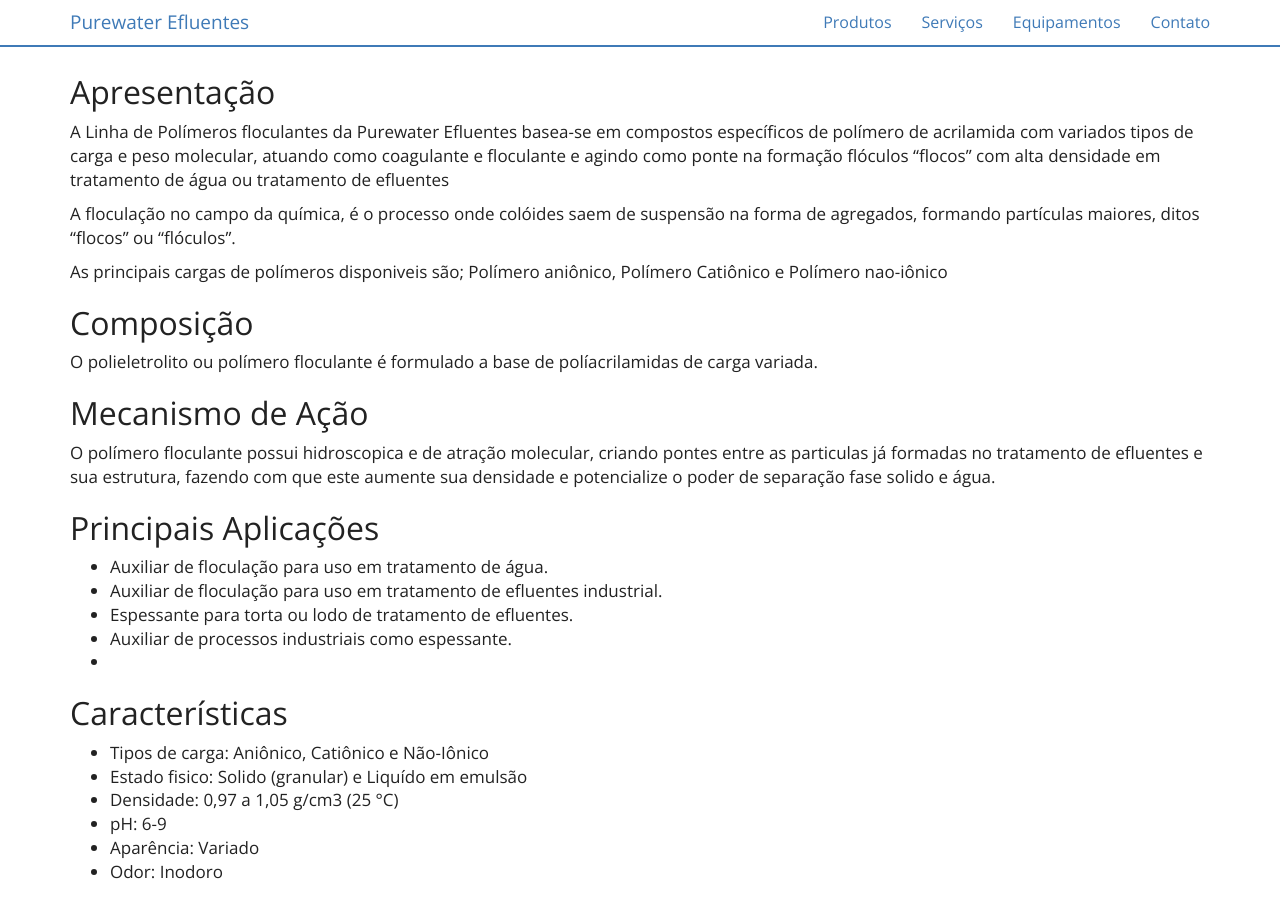
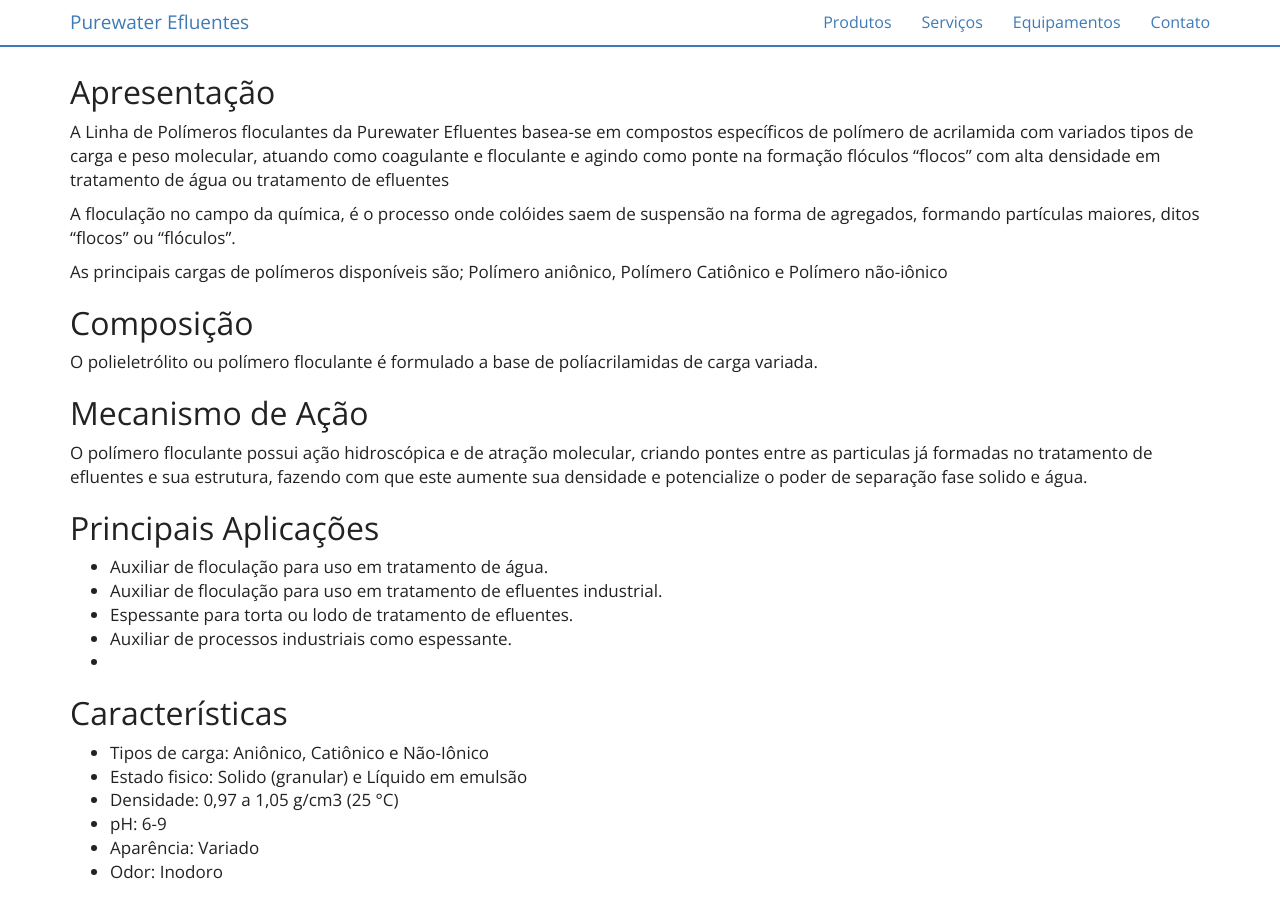
Before and after one commit to purewaterefluentes/purewaterefluentes.github.io, a Jekyll site: the page built from produtos/polieletrolito-floculante.md, in a window 1280 px wide and 900 px high, scrolled down 304 px. Built offline with Jekyll 4.4.1, drawn with Linux system fonts in a browser that asks for light colours; nearby versions of some CDN libraries; library files that are not in the unit come from our copies.

Commit message:
Update polieletrolito-floculante.md

```diff
--- a/produtos/polieletrolito-floculante.md
+++ b/produtos/polieletrolito-floculante.md
@@ -10,13 +10,13 @@ A Linha de Polímeros floculantes da Purewater Efluentes basea-se em compostos e
 
 A floculação no campo da química, é o processo onde colóides saem de suspensão na forma de agregados, formando partículas maiores, ditos "flocos" ou "flóculos".
 
-As principais cargas de polímeros disponiveis são; Polímero aniônico, Polímero Catiônico e Polímero nao-iônico
+As principais cargas de polímeros disponíveis são; Polímero aniônico, Polímero Catiônico e Polímero não-iônico
 
 ## Composição
-O polieletrolito ou polímero floculante é formulado a base de políacrilamidas de carga variada.
+O polieletrólito ou polímero floculante é formulado a base de políacrilamidas de carga variada.
 
 ## Mecanismo de Ação
-O polímero floculante possui hidroscopica e de atração molecular, criando pontes entre as particulas já formadas no tratamento de efluentes e sua estrutura, fazendo com que este aumente sua densidade e potencialize o poder de separação fase solido e água.
+O polímero floculante possui ação hidroscópica e de atração molecular, criando pontes entre as particulas já formadas no tratamento de efluentes e sua estrutura, fazendo com que este aumente sua densidade e potencialize o poder de separação fase solido e água.
 
 
 ## Principais Aplicações
@@ -32,7 +32,7 @@ O polímero floculante possui hidroscopica e de atração molecular, criando pon
 ## Características
 
 - Tipos de carga: Aniônico, Catiônico e Não-Iônico
-- Estado fisico: Solido (granular) e Liquído em emulsão
+- Estado fisico: Solido (granular) e Líquido em emulsão
 - Densidade: 0,97 a 1,05 g/cm3 (25 °C)
 - pH: 6-9
 - Aparência: Variado
```
